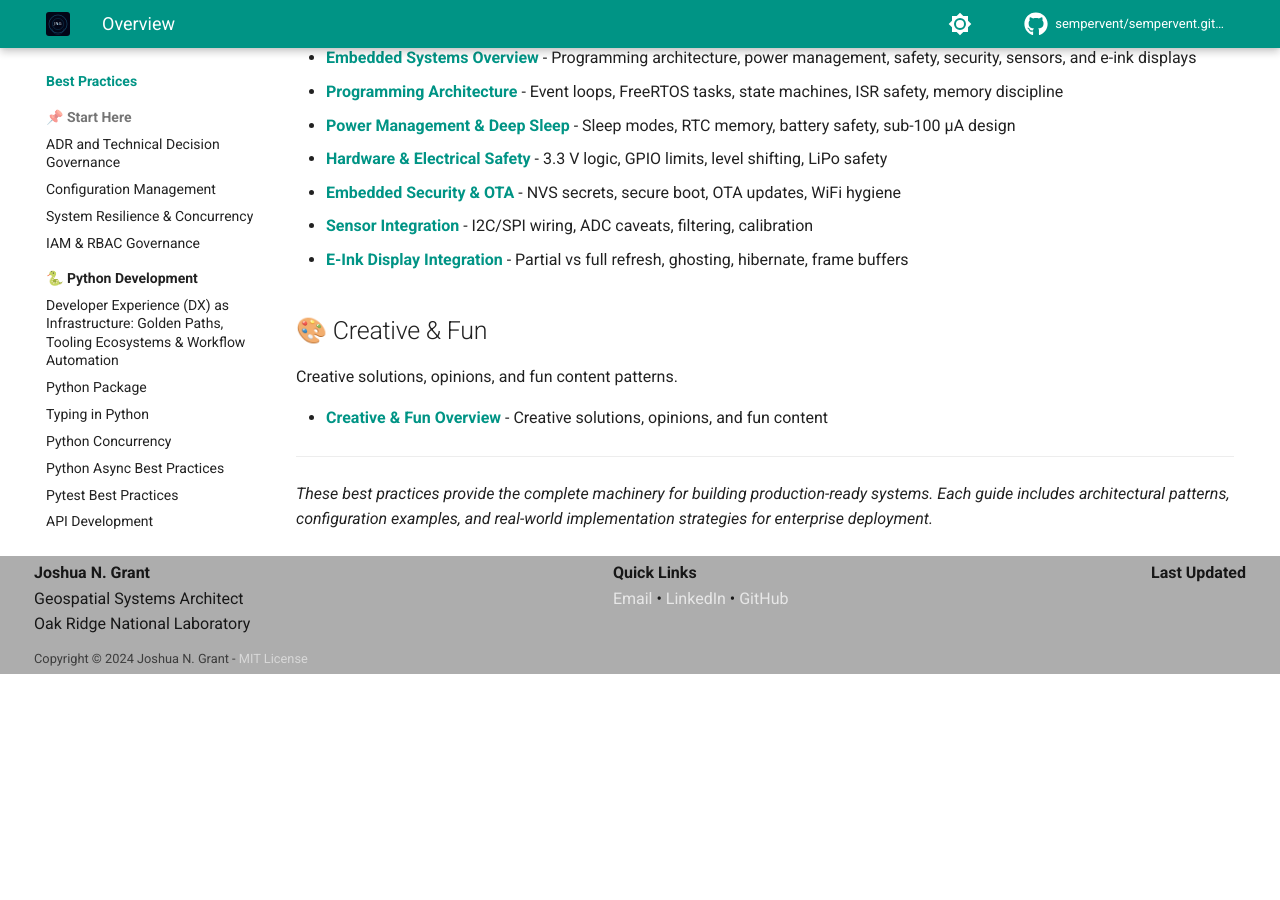
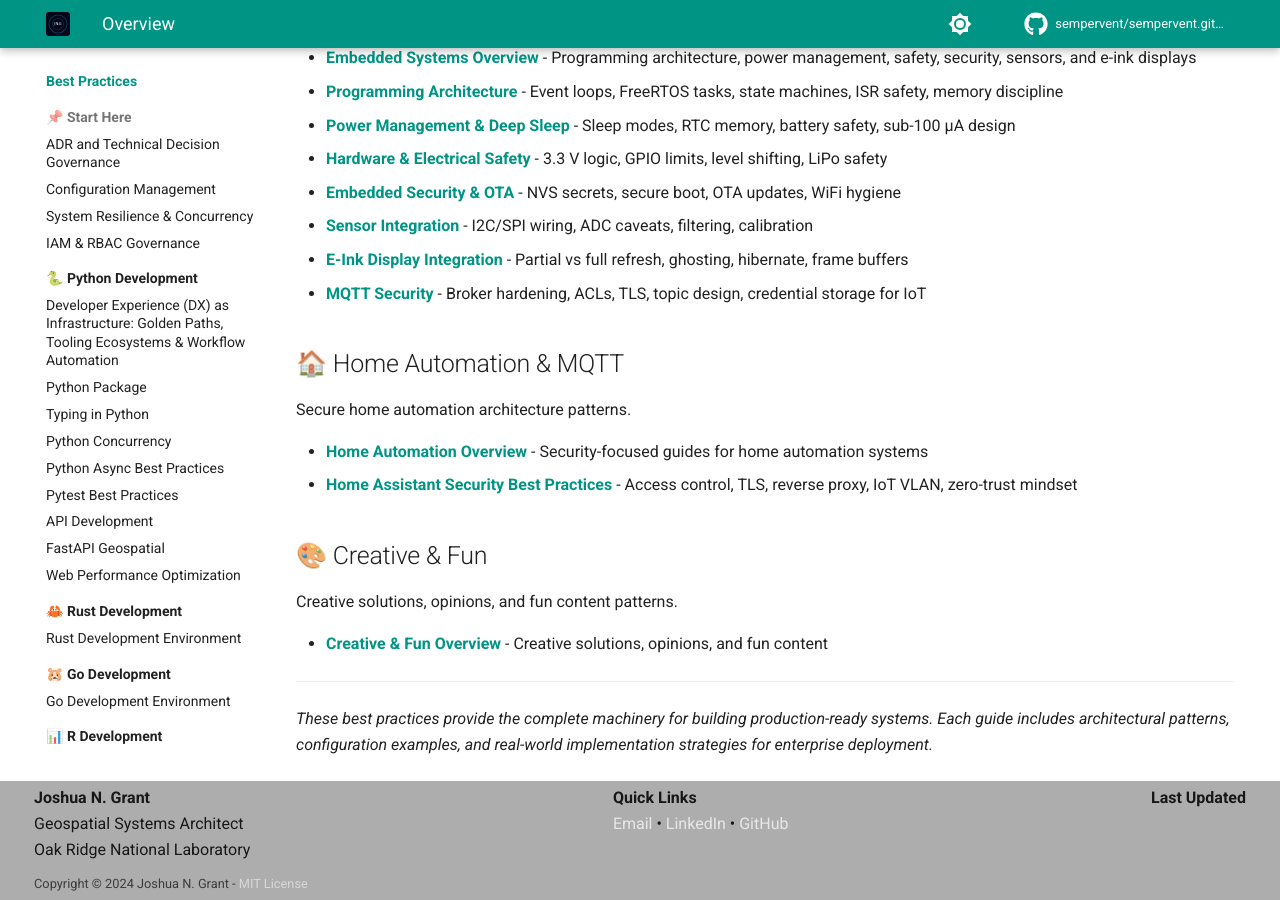
Before and after one commit to sempervent/sempervent.github.io, an MkDocs documentation site: the page built from docs/best-practices/index.md, in a window 1280 px wide and 900 px high, scrolled down 4259 px. Built offline with MkDocs 1.6.1 and Material for MkDocs 9.7.7, drawn with Linux system fonts in a browser that asks for light colours; comment, search, counter and statistics services are not loaded; the version menu is left out; before the commit the page ends 4933 px from its top, so only the background shows below that.

Commit message:
site: wire MQTT + HA content into nav and best-practices index

```diff
--- a/docs/best-practices/index.md
+++ b/docs/best-practices/index.md
@@ -133,6 +133,14 @@ Safe, power-efficient, and maintainable firmware patterns for ESP32-based projec
 - **[Embedded Security & OTA](esp32/embedded-security-and-ota.md)** - NVS secrets, secure boot, OTA updates, WiFi hygiene
 - **[Sensor Integration](esp32/sensor-integration-best-practices.md)** - I2C/SPI wiring, ADC caveats, filtering, calibration
 - **[E-Ink Display Integration](esp32/e-ink-display-best-practices.md)** - Partial vs full refresh, ghosting, hibernate, frame buffers
+- **[MQTT Security](esp32/mqtt-security-best-practices.md)** - Broker hardening, ACLs, TLS, topic design, credential storage for IoT
+
+## 🏠 Home Automation & MQTT
+
+Secure home automation architecture patterns.
+
+- **[Home Automation Overview](home-automation/index.md)** - Security-focused guides for home automation systems
+- **[Home Assistant Security Best Practices](home-automation/home-assistant-security-best-practices.md)** - Access control, TLS, reverse proxy, IoT VLAN, zero-trust mindset
 
 ## 🎨 Creative & Fun
 
--- a/mkdocs.yml
+++ b/mkdocs.yml
@@ -76,6 +76,7 @@ nav:
     - "ADR-0002: MkDocs + Material": adr/0002-why-mkdocs-material.md
     - "ADR-0003: Best Practices vs Tutorials": adr/0003-why-best-practices-vs-tutorials.md
     - "ADR-0004: Why Just for Fun Exists": adr/0004-why-just-for-fun-exists.md
+    - "ADR-0005: ESP32 Section Architecture": adr/0005-esp32-section-architecture.md
   - Best Practices:
     - Overview: best-practices/index.md
     - 📌 Start Here:
@@ -267,6 +268,10 @@ nav:
       - Embedded Security & OTA: best-practices/esp32/embedded-security-and-ota.md
       - Sensor Integration: best-practices/esp32/sensor-integration-best-practices.md
       - E-Ink Display Integration: best-practices/esp32/e-ink-display-best-practices.md
+      - MQTT Security: best-practices/esp32/mqtt-security-best-practices.md
+    - 🏠 Home Automation & MQTT:
+      - Overview: best-practices/home-automation/index.md
+      - Home Assistant Security: best-practices/home-automation/home-assistant-security-best-practices.md
   - Tutorials:
     - Overview: tutorials/index.md
     - 🚀 Quick Start:
@@ -381,6 +386,8 @@ nav:
     - 🔌 Embedded Systems:
       - Overview: tutorials/embedded/index.md
       - ESP32 E-Ink Environmental Monitor: tutorials/embedded/esp32-eink-sensor-monitor.md
+      - ESP32 RF Room Light Controller: tutorials/embedded/esp32-rf-room-light-controller.md
+      - ESP32 + MQTT + Home Assistant: tutorials/embedded/esp32-mqtt-home-assistant-integration.md
   - Contact & Collaboration: getting-started.md
 
 markdown_extensions:
```
Also changed, not shown: docs/best-practices/esp32/index.md (+2 -0 lines), docs/tutorials/embedded/index.md (+2 -0 lines).
